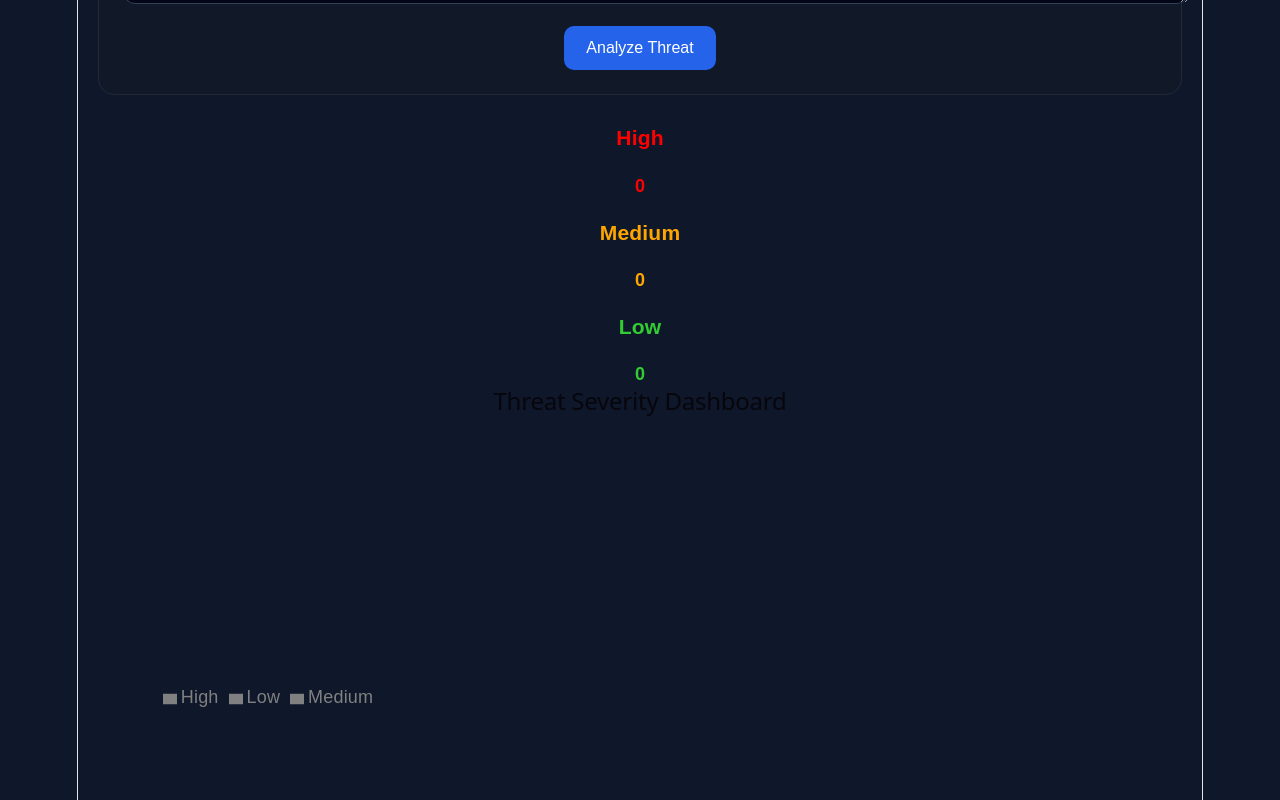
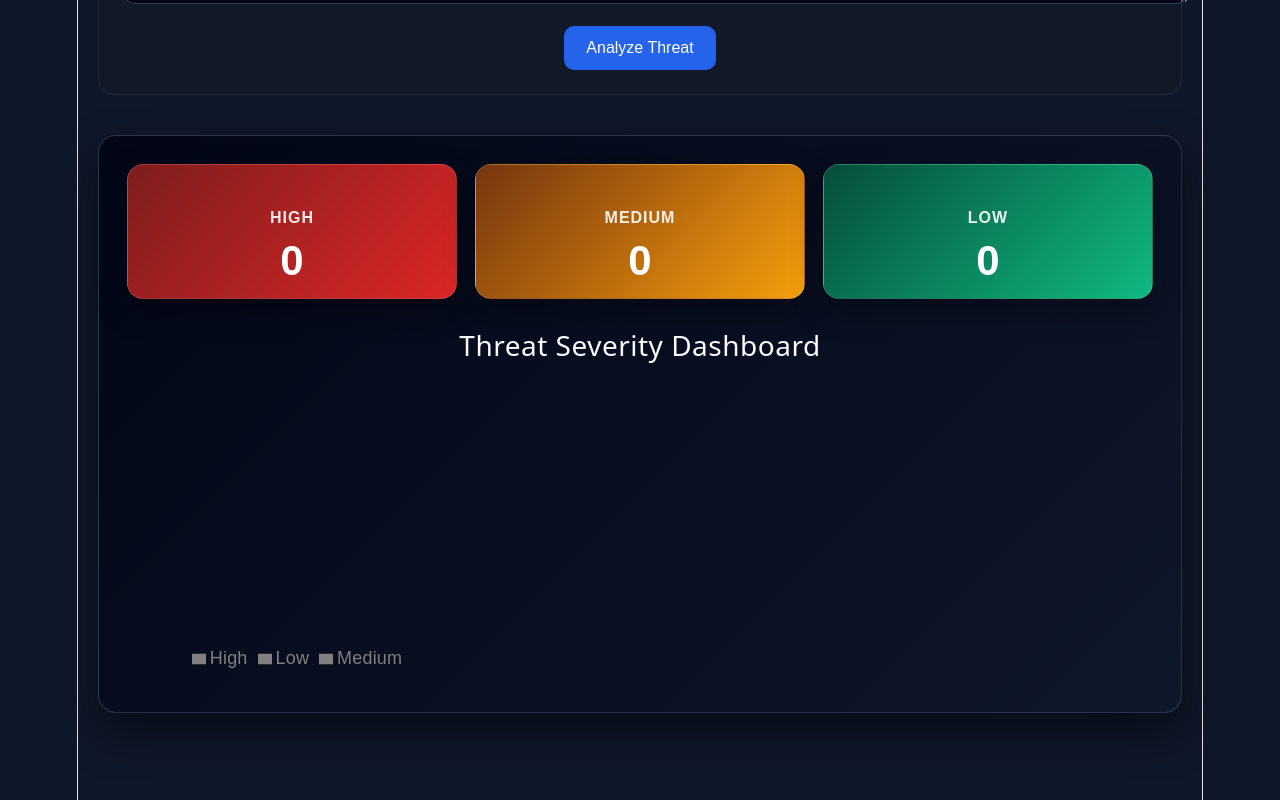
Before and after one commit to akiloakolu/secureops-ai, a React (Vite) app in the folder client/: page / in a window 1280 px wide. Shown: the part 1000-1800 px from the top of the page. Built offline with nearby package versions, Linux system fonts and the light colour scheme.

Commit message:
Polished SOC dashboard styling

```diff
--- a/client/src/App.css
+++ b/client/src/App.css
@@ -221,3 +221,93 @@ li {
   color: #e5e7eb;
   line-height: 1.7;
 }
+/* SOC Dashboard Polish */
+
+.dashboard-section {
+  margin-top: 40px;
+  padding: 28px;
+  border-radius: 18px;
+  background: linear-gradient(135deg, #020617, #0f172a);
+  border: 1px solid rgba(148, 163, 184, 0.25);
+  box-shadow: 0 20px 45px rgba(0, 0, 0, 0.45);
+}
+
+.dashboard-section h2 {
+  color: #f8fafc;
+  font-size: 28px;
+  margin-bottom: 22px;
+  letter-spacing: 0.5px;
+}
+
+.stats-grid {
+  display: grid;
+  grid-template-columns: repeat(3, 1fr);
+  gap: 18px;
+  margin-bottom: 30px;
+}
+
+.stat-card {
+  padding: 24px;
+  border-radius: 16px;
+  color: white;
+  text-align: center;
+  border: 1px solid rgba(255, 255, 255, 0.12);
+  box-shadow: 0 12px 30px rgba(0,0,0,0.35);
+}
+
+.stat-card h3 {
+  font-size: 16px;
+  text-transform: uppercase;
+  letter-spacing: 1px;
+  opacity: 0.9;
+}
+
+.stat-card p {
+  font-size: 42px;
+  font-weight: 800;
+  margin-top: 8px;
+}
+
+.stat-card.high {
+  background: linear-gradient(135deg, #7f1d1d, #dc2626);
+}
+
+.stat-card.medium {
+  background: linear-gradient(135deg, #78350f, #f59e0b);
+}
+
+.stat-card.low {
+  background: linear-gradient(135deg, #064e3b, #10b981);
+}
+
+.history-section {
+  margin-top: 35px;
+}
+
+.history-card {
+  background: #020617;
+  border: 1px solid rgba(148, 163, 184, 0.2);
+  border-left: 5px solid #38bdf8;
+  border-radius: 14px;
+  padding: 20px;
+  margin-bottom: 18px;
+  color: #e5e7eb;
+  box-shadow: 0 12px 25px rgba(0,0,0,0.3);
+}
+
+.history-card h3 {
+  font-size: 18px;
+  margin-bottom: 10px;
+}
+
+.history-card.high {
+  border-left-color: #ef4444;
+}
+
+.history-card.medium {
+  border-left-color: #f59e0b;
+}
+
+.history-card.low {
+  border-left-color: #22c55e;
+}
```
